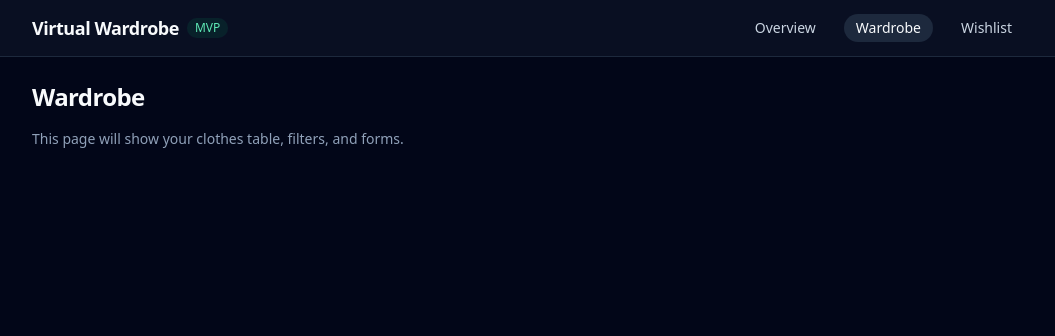
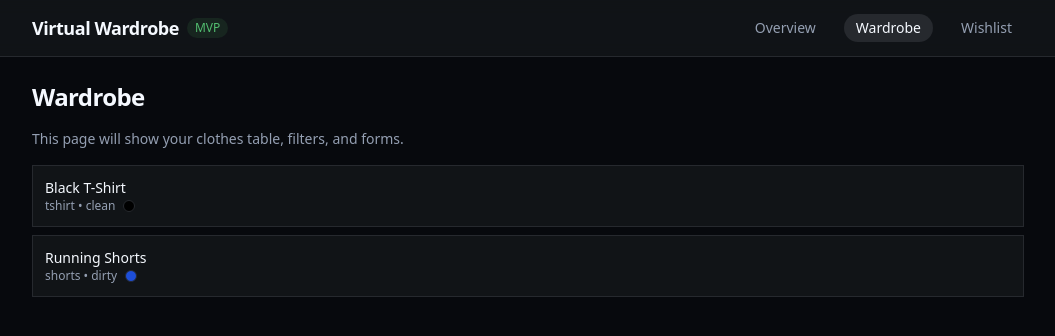
Before and after one commit to SantiG11/wardrobe-tracker, a React (Vite) app: page /wardrobe in a window 1280 px wide. Shown: the top 336 px of the page, without its empty margins (112-1167 px from the left). Built offline with nearby package versions, Linux system fonts and the light colour scheme.

Commit message:
add data types and localStorage-backed wardrobe and wishlist state

```diff
--- /dev/null
+++ b/src/hooks/useLocalStorageState.ts
@@ -0,0 +1,26 @@
+import { useEffect, useState } from "react";
+
+export function useLocalStorageState<T>(key: string, initialValue: T) {
+  const [value, setValue] = useState<T>(() => {
+    if (typeof window === "undefined") return initialValue;
+
+    try {
+      const stored = window.localStorage.getItem(key);
+      if (!stored) return initialValue;
+      return JSON.parse(stored) as T;
+    } catch (error) {
+      console.log(`Error reading localStorage key "${key}": `, error);
+      return initialValue;
+    }
+  });
+
+  useEffect(() => {
+    try {
+      window.localStorage.setItem(key, JSON.stringify(value));
+    } catch (error) {
+      console.error(`Error writing localStorage key "${key}":`, error);
+    }
+  }, [key, value]);
+
+  return [value, setValue] as const;
+}
--- /dev/null
+++ b/src/hooks/useWardrobe.ts
@@ -0,0 +1,48 @@
+import type { ClothingItem } from "@/types/wardrobe";
+import { useLocalStorageState } from "./useLocalStorageState";
+
+const STORAGE_KEY = "wardrobe-items";
+
+const initialWardrobe: ClothingItem[] = [
+  {
+    id: "1",
+    name: "Black T-Shirt",
+    category: "tshirt",
+    tags: ["basic", "cotton"],
+    colors: ["#000000"],
+    status: "clean",
+    yearsOfUse: "1-3 years",
+  },
+  {
+    id: "2",
+    name: "Running Shorts",
+    category: "shorts",
+    tags: ["sporty"],
+    colors: ["#1d4ed8"],
+    status: "dirty",
+    yearsOfUse: "-1 year",
+  },
+];
+
+export function useWardrobe() {
+  const [items, setItems] = useLocalStorageState<ClothingItem[]>(
+    STORAGE_KEY,
+    initialWardrobe,
+  );
+
+  const addItem = (item: ClothingItem) => {
+    setItems((prev) => [...prev, item]);
+  };
+
+  const updateItem = (id: string, patch: Partial<ClothingItem>) => {
+    setItems((prev) =>
+      prev.map((item) => (item.id === id ? { ...item, ...patch } : item)),
+    );
+  };
+
+  const deleteItem = (id: string) => {
+    setItems((prev) => prev.filter((item) => item.id !== id));
+  };
+
+  return { items, addItem, updateItem, deleteItem };
+}
--- /dev/null
+++ b/src/hooks/useWishList.ts
@@ -0,0 +1,52 @@
+import type { WishlistItem } from "@/types/wardrobe";
+import { useLocalStorageState } from "./useLocalStorageState";
+
+const STORAGE_KEY = "whishlist-items";
+
+const initialWishlist: WishlistItem[] = [
+  {
+    id: "1",
+    name: "White Sneakers",
+    link: "https://example.com/white-sneakers",
+    estimatedPrice: 120,
+    tags: ["shoes", "casual"],
+    priority: "high",
+    status: "pending",
+  },
+  {
+    id: "2",
+    name: "Denim Jacket",
+    estimatedPrice: 80,
+    tags: ["jacket"],
+    priority: "medium",
+    status: "pending",
+  },
+];
+
+export function useWishlist() {
+  const [items, setItems] = useLocalStorageState<WishlistItem[]>(
+    STORAGE_KEY,
+    initialWishlist,
+  );
+
+  const addItem = (item: WishlistItem) => {
+    setItems((prev) => [...prev, item]);
+  };
+
+  const updateItem = (id: string, patch: Partial<WishlistItem>) => {
+    setItems((prev) =>
+      prev.map((item) => (item.id === id ? { ...item, ...patch } : item)),
+    );
+  };
+
+  const deleteItem = (id: string) => {
+    setItems((prev) => prev.filter((item) => item.id !== id));
+  };
+
+  return {
+    items,
+    addItem,
+    updateItem,
+    deleteItem,
+  };
+}
--- a/src/index.css
+++ b/src/index.css
@@ -41,7 +41,7 @@
   --color-sidebar-ring: var(--sidebar-ring);
 }
 
-:root {
+/* :root {
   --radius: 0.625rem;
   --background: oklch(1 0 0);
   --foreground: oklch(0.145 0 0);
@@ -74,27 +74,27 @@
   --sidebar-accent-foreground: oklch(0.205 0 0);
   --sidebar-border: oklch(0.922 0 0);
   --sidebar-ring: oklch(0.708 0 0);
-}
+} */
 
-.dark {
-  --background: oklch(0.145 0 0);
-  --foreground: oklch(0.985 0 0);
-  --card: oklch(0.205 0 0);
-  --card-foreground: oklch(0.985 0 0);
+:root {
+  --background: oklch(0.14 0.01 260);
+  --foreground: oklch(0.98 0.01 260);
+  --card: oklch(0.22 0.01 260);
+  --card-foreground: oklch(0.98 0.01 260);
   --popover: oklch(0.205 0 0);
   --popover-foreground: oklch(0.985 0 0);
-  --primary: oklch(0.922 0 0);
-  --primary-foreground: oklch(0.205 0 0);
+  --primary: oklch(0.72 0.15 150);
+  --primary-foreground: oklch(0.98 0.01 260);
   --secondary: oklch(0.269 0 0);
   --secondary-foreground: oklch(0.985 0 0);
-  --muted: oklch(0.269 0 0);
-  --muted-foreground: oklch(0.708 0 0);
+  --muted: oklch(0.28 0.01 260);
+  --muted-foreground: oklch(0.7 0.03 260);
   --accent: oklch(0.269 0 0);
   --accent-foreground: oklch(0.985 0 0);
   --destructive: oklch(0.704 0.191 22.216);
-  --border: oklch(1 0 0 / 10%);
-  --input: oklch(1 0 0 / 15%);
-  --ring: oklch(0.556 0 0);
+  --border: oklch(0.28 0.01 260);
+  --input: var(--muted);
+  --ring: var(--primary);
   --chart-1: oklch(0.488 0.243 264.376);
   --chart-2: oklch(0.696 0.17 162.48);
   --chart-3: oklch(0.769 0.188 70.08);
--- a/src/layout/AppLayout.tsx
+++ b/src/layout/AppLayout.tsx
@@ -16,14 +16,14 @@ export function AppLayout({ children }: AppLayoutProps) {
   const location = useLocation();
 
   return (
-    <div className="min-h-screen bg-slate-950 text-slate-50">
-      <header className="border-b border-slate-800 bg-slate-900/60 backdrop-blur">
+    <div className="min-h-screen bg-background text-foreground">
+      <header className="border-b border-border bg-card/60 backdrop-blur">
         <div className="mx-auto flex h-14 max-w-5xl items-center justify-between px-4">
           <div className="flex items-center gap-2">
             <span className="text-lg font-semibold tracking-tight">
               Virtual Wardrobe
             </span>
-            <span className="rounded-full bg-emerald-500/10 px-2 py-0.5 text-xs text-emerald-300">
+            <span className="rounded-full bg-primary/10 px-2 py-0.5 text-xs text-primary">
               MVP
             </span>
           </div>
@@ -40,8 +40,8 @@ export function AppLayout({ children }: AppLayoutProps) {
                   to={link.to}
                   className={cn(
                     "rounded-full px-3 py-1 transition-colors",
-                    "text-slate-300 hover:text-slate-50 hover:bg-slate-800",
-                    isActive && "bg-slate-800 text-slate-50",
+                    "text-muted-foreground hover:text-foreground hover:bg-muted",
+                    isActive && "bg-muted text-foreground",
                   )}
                 >
                   {link.label}
--- a/src/routes/OverviewPage.tsx
+++ b/src/routes/OverviewPage.tsx
@@ -2,7 +2,7 @@ function OverviewPage() {
   return (
     <div className="space-y-4">
       <h1 className="text-2xl font-semibold tracking-tight">Overview</h1>
-      <p className="text-sm text-slate-400">
+      <p className="text-sm text-muted-foreground">
         Here you’ll see quick stats about your wardrobe and wishlist.
       </p>
     </div>
--- a/src/routes/WardrobePage.tsx
+++ b/src/routes/WardrobePage.tsx
@@ -1,10 +1,54 @@
+import { useWardrobe } from "@/hooks/useWardrobe";
+
 function WardrobePage() {
+  const { items } = useWardrobe();
+
   return (
     <div className="space-y-4">
       <h1 className="text-2xl font-semibold tracking-tight">Wardrobe</h1>
-      <p className="text-sm text-slate-400">
+      <p className="text-sm text-muted-foreground">
         This page will show your clothes table, filters, and forms.
       </p>
+
+      <div className="mt-4 space-y-2">
+        {items.length === 0 ? (
+          <p className="text-sm text-muted-foreground">
+            No clothes yet. You&apos;ll add your first item soon.
+          </p>
+        ) : (
+          <ul className="space-y-2">
+            {items.map((item) => (
+              <li
+                key={item.id}
+                className="rounded-lg border border-border bg-card/60 p-3 text-sm"
+              >
+                <div className="font-medium">{item.name}</div>
+
+                <div className="text-xs text-muted-foreground flex items-center gap-2">
+                  <span>
+                    {item.category} • {item.status}
+                  </span>
+
+                  {/* Color swatches (temporary preview) */}
+                  {item.colors.length > 0 ? (
+                    <div className="flex items-center gap-1">
+                      {item.colors.map((color) => (
+                        <span
+                          key={color}
+                          className="h-3 w-3 rounded-full border border-border"
+                          style={{ backgroundColor: color }}
+                        />
+                      ))}
+                    </div>
+                  ) : (
+                    <span>No colors</span>
+                  )}
+                </div>
+              </li>
+            ))}
+          </ul>
+        )}
+      </div>
     </div>
   );
 }
--- a/src/routes/WishListPage.tsx
+++ b/src/routes/WishListPage.tsx
@@ -1,10 +1,45 @@
+import { useWishlist } from "@/hooks/useWishList";
+
 function WishlistPage() {
+  const { items } = useWishlist();
+
   return (
     <div className="space-y-4">
       <h1 className="text-2xl font-semibold tracking-tight">Wishlist</h1>
-      <p className="text-sm text-slate-400">
+      <p className="text-sm text-muted-foreground">
         This page will show your wishlist items and their status.
       </p>
+
+      <div className="mt-4 space-y-2">
+        {items.length === 0 ? (
+          <p className="text-sm text-muted-foreground">
+            Your wishlist is empty for now.
+          </p>
+        ) : (
+          <ul className="space-y-2">
+            {items.map((item) => (
+              <li
+                key={item.id}
+                className="rounded-lg border border-border bg-card/60 p-3 text-sm"
+              >
+                <div className="flex items-center justify-between">
+                  <span className="font-medium">{item.name}</span>
+
+                  {item.estimatedPrice && (
+                    <span className="text-xs text-foreground/80">
+                      ${item.estimatedPrice}
+                    </span>
+                  )}
+                </div>
+
+                <div className="text-xs text-muted-foreground">
+                  {item.priority} • {item.status}
+                </div>
+              </li>
+            ))}
+          </ul>
+        )}
+      </div>
     </div>
   );
 }
--- /dev/null
+++ b/src/types/wardrobe.ts
@@ -0,0 +1,38 @@
+export type ClothingStatus = "clean" | "dirty";
+
+export type ClothingCategory =
+  | "tshirt"
+  | "shirt"
+  | "pants"
+  | "shorts"
+  | "jacket"
+  | "shoes"
+  | "accessory"
+  | "other";
+
+export type YearsOfUse = "-1 year" | "1-3 years" | "+ 3 years";
+
+export type HexColor = string;
+
+export interface ClothingItem {
+  id: string;
+  name: string;
+  category: ClothingCategory;
+  tags: string[];
+  colors: HexColor[];
+  status: ClothingStatus;
+  yearsOfUse: YearsOfUse;
+  notes?: string;
+}
+
+export type WhishlistPriority = "low" | "medium" | "high";
+
+export interface WishlistItem {
+  id: string;
+  name: string;
+  link?: string;
+  estimatedPrice?: number;
+  tags: string[];
+  priority: WhishlistPriority;
+  status: "pending" | "bought";
+}
```
